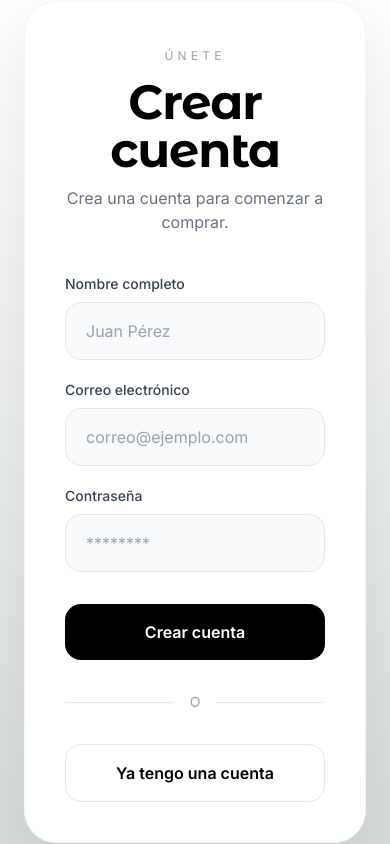
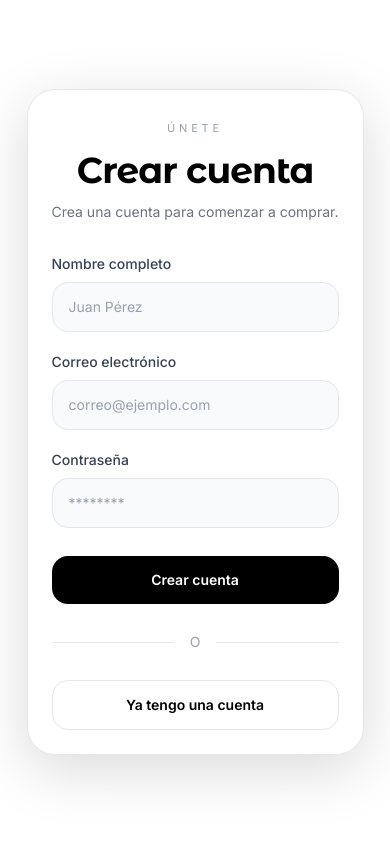
Before and after one commit to g0dlessjs/dev-shop, a Next.js app: page /auth/new-account in a window 390 px wide. Built offline with nearby package versions, Linux system fonts and the light colour scheme.

Commit message:
style(auth): refine auth pages design and configure gitignore

```diff
--- a/src/app/auth/layout.tsx
+++ b/src/app/auth/layout.tsx
@@ -4,6 +4,6 @@ export default function ShopLayout({
   children: React.ReactNode;
 }) {
   return (
-    <main className="flex justify-center items-center min-h-screen">{children}</main>
+    <main className="flex justify-center min-h-screen w-full bg-white">{children}</main>
   );
 }
--- a/src/app/auth/login/page.tsx
+++ b/src/app/auth/login/page.tsx
@@ -1,7 +1,3 @@
-
-
-
-
 import Link from "next/link";
 import clsx from "clsx";
 
@@ -15,26 +11,30 @@ export default function LoginPage() {
         "flex",
         "items-center",
         "justify-center",
-        "px-6"
+        "bg-white",
+        "px-4",
+        "py-10",
+        "sm:px-6"
       )}
     >
       <div
         className={clsx(
           "w-full",
           "max-w-md",
-          "rounded-4xl",
+          "rounded-[28px]",
           "bg-white",
-          "p-10",
-          "shadow-[0_20px_60px_rgba(0,0,0,0.08)]",
           "border",
-          "border-gray-100"
+          "border-gray-200",
+          "shadow-[0_15px_60px_rgba(0,0,0,0.15)]",
+          "p-6",
+          "sm:p-10"
         )}
       >
         {/* Header */}
-        <div className="mb-10 text-center">
+        <div className="mb-8 text-center sm:mb-10">
           <span
             className={clsx(
-              "text-xs",
+              "text-[11px]",
               "uppercase",
               "tracking-[0.35em]",
               "text-gray-400"
@@ -47,16 +47,16 @@ export default function LoginPage() {
             className={clsx(
               titleFont.className,
               "mt-3",
-              "text-5xl",
+              "text-4xl",
+              "sm:text-5xl",
               "font-bold",
-              "tracking-tight",
-              "text-black"
+              "tracking-tight"
             )}
           >
             Ingresar
           </h1>
 
-          <p className="mt-3 text-gray-500">
+          <p className="mt-3 text-sm sm:text-base text-gray-500">
             Accede a tu cuenta para continuar comprando.
           </p>
         </div>
@@ -78,8 +78,9 @@ export default function LoginPage() {
                 "border",
                 "border-gray-200",
                 "bg-gray-50",
-                "px-5",
-                "py-4",
+                "px-4",
+                "py-3.5",
+                "text-sm",
                 "outline-none",
                 "transition-all",
                 "placeholder:text-gray-400",
@@ -103,8 +104,9 @@ export default function LoginPage() {
                 "border",
                 "border-gray-200",
                 "bg-gray-50",
-                "px-5",
-                "py-4",
+                "px-4",
+                "py-3.5",
+                "text-sm",
                 "outline-none",
                 "transition-all",
                 "placeholder:text-gray-400",
@@ -116,17 +118,17 @@ export default function LoginPage() {
 
           <button
             className={clsx(
-              "mt-3",
+              "mt-2",
               "rounded-2xl",
               "bg-black",
-              "py-4",
+              "py-3.5",
+              "text-sm",
               "font-semibold",
               "text-white",
               "transition-all",
               "duration-300",
-              "hover:scale-[1.01]",
               "hover:bg-neutral-800",
-              "active:scale-[0.99]"
+              "active:scale-[0.98]"
             )}
           >
             Ingresar
@@ -134,7 +136,7 @@ export default function LoginPage() {
         </form>
 
         {/* Divider */}
-        <div className="my-8 flex items-center gap-4">
+        <div className="my-7 flex items-center gap-4">
           <div className="h-px flex-1 bg-gray-200" />
 
           <span className="text-sm text-gray-400">
@@ -154,7 +156,8 @@ export default function LoginPage() {
             "border",
             "border-gray-200",
             "bg-white",
-            "py-4",
+            "py-3.5",
+            "text-sm",
             "font-semibold",
             "transition-all",
             "duration-300",
--- a/src/app/auth/new-account/page.tsx
+++ b/src/app/auth/new-account/page.tsx
@@ -5,32 +5,35 @@ import { titleFont } from "@/config/fonts";
 
 export default function NewAccountPage() {
   return (
-    <main
+    <div
       className={clsx(
-        "min-h-screen",
         "flex",
         "items-center",
         "justify-center",
-        "px-6"
+        "bg-white",
+        "px-4",
+        "py-10",
+        "sm:px-6"
       )}
     >
       <div
         className={clsx(
           "w-full",
           "max-w-md",
-          "rounded-4xl",
+          "rounded-[28px]",
           "bg-white",
-          "p-10",
-          "shadow-[0_20px_60px_rgba(0,0,0,0.08)]",
           "border",
-          "border-gray-100"
+          "border-gray-200",
+          "shadow-[0_15px_60px_rgba(0,0,0,0.15)]",
+          "p-6",
+          "sm:p-10"
         )}
       >
         {/* Header */}
-        <div className="mb-10 text-center">
+        <div className="mb-8 text-center sm:mb-10">
           <span
             className={clsx(
-              "text-xs",
+              "text-[11px]",
               "uppercase",
               "tracking-[0.35em]",
               "text-gray-400"
@@ -43,16 +46,16 @@ export default function NewAccountPage() {
             className={clsx(
               titleFont.className,
               "mt-3",
-              "text-5xl",
+              "text-4xl",
+              "sm:text-5xl",
               "font-bold",
-              "tracking-tight",
-              "text-black"
+              "tracking-tight"
             )}
           >
             Crear cuenta
           </h1>
 
-          <p className="mt-3 text-gray-500">
+          <p className="mt-3 text-sm sm:text-base text-gray-500">
             Crea una cuenta para comenzar a comprar.
           </p>
         </div>
@@ -74,8 +77,9 @@ export default function NewAccountPage() {
                 "border",
                 "border-gray-200",
                 "bg-gray-50",
-                "px-5",
-                "py-4",
+                "px-4",
+                "py-3.5",
+                "text-sm",
                 "outline-none",
                 "transition-all",
                 "placeholder:text-gray-400",
@@ -99,8 +103,9 @@ export default function NewAccountPage() {
                 "border",
                 "border-gray-200",
                 "bg-gray-50",
-                "px-5",
-                "py-4",
+                "px-4",
+                "py-3.5",
+                "text-sm",
                 "outline-none",
                 "transition-all",
                 "placeholder:text-gray-400",
@@ -124,8 +129,9 @@ export default function NewAccountPage() {
                 "border",
                 "border-gray-200",
                 "bg-gray-50",
-                "px-5",
-                "py-4",
+                "px-4",
+                "py-3.5",
+                "text-sm",
                 "outline-none",
                 "transition-all",
                 "placeholder:text-gray-400",
@@ -137,17 +143,17 @@ export default function NewAccountPage() {
 
           <button
             className={clsx(
-              "mt-3",
+              "mt-2",
               "rounded-2xl",
               "bg-black",
-              "py-4",
+              "py-3.5",
+              "text-sm",
               "font-semibold",
               "text-white",
               "transition-all",
               "duration-300",
-              "hover:scale-[1.01]",
               "hover:bg-neutral-800",
-              "active:scale-[0.99]"
+              "active:scale-[0.98]"
             )}
           >
             Crear cuenta
@@ -155,7 +161,7 @@ export default function NewAccountPage() {
         </form>
 
         {/* Divider */}
-        <div className="my-8 flex items-center gap-4">
+        <div className="my-7 flex items-center gap-4">
           <div className="h-px flex-1 bg-gray-200" />
 
           <span className="text-sm text-gray-400">
@@ -175,7 +181,8 @@ export default function NewAccountPage() {
             "border",
             "border-gray-200",
             "bg-white",
-            "py-4",
+            "py-3.5",
+            "text-sm",
             "font-semibold",
             "transition-all",
             "duration-300",
@@ -185,6 +192,6 @@ export default function NewAccountPage() {
           Ya tengo una cuenta
         </Link>
       </div>
-    </main>
+    </div>
   );
 }
```
Also changed, not shown: 1 other file (tests, documents, lock files or other folders).
